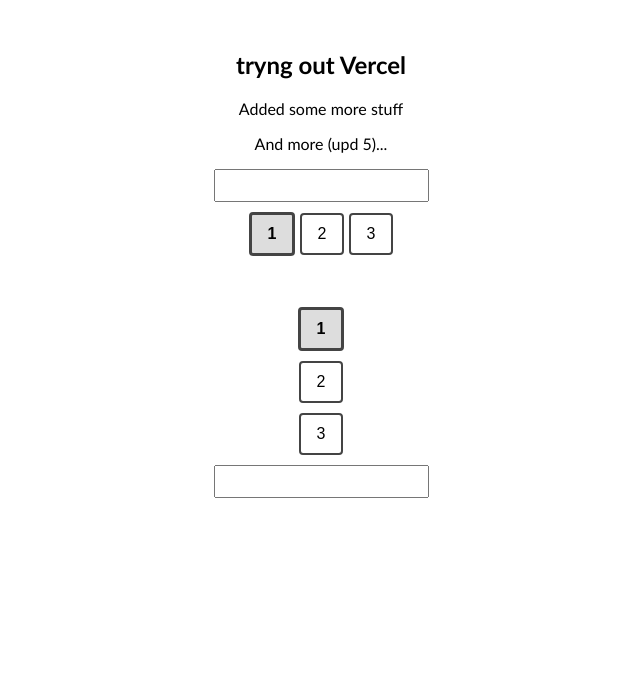
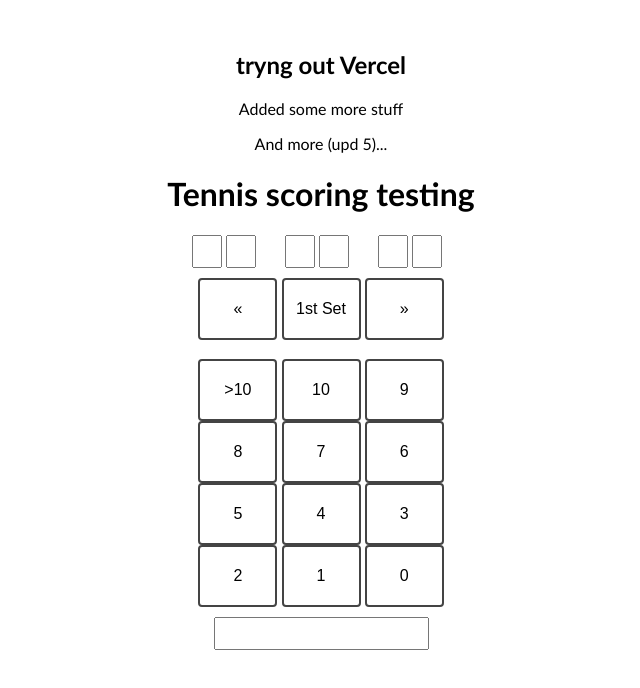
Before and after one commit to daknz/vercel-1, a plain HTML site: page index.html in a window 1280 px wide. Shown: the whole page, without its empty margins (319-959 px from the left). Drawn offline with Linux system fonts and the light colour scheme.

Commit message:
trying radio buttons 2

```diff
--- a/common.js
+++ b/common.js
@@ -0,0 +1,27 @@
+
+
+
+
+// T-SCORING ===========================================================================
+
+function displayRadioValue() {
+    var el = document.getElementsByName('scoreA');
+
+    for(i = 0; i < el.length; i++) {
+        console.log(el[i].id, el[i].checked, el[i].value);
+        if(el[i].checked) {
+        // document.getElementById("result").innerHTML = "Gender: "+ele[i].value;
+        console.log(el[i].value);
+        // let score = document.getElementById("score").innerHTML
+        // document.getElementById("score").innerHTML = score + el[i].value;
+        document.getElementById("s1a").value = el[i].value;
+        }
+    }
+}
+
+
+// Tried using the parent, but it always logs the previous one as well
+// document.getElementById("radios-score").addEventListener("click", displayRadioValue);
+document.getElementsByName("scoreA").forEach(radio => {
+    radio.addEventListener("click", displayRadioValue);
+});
--- a/index.html
+++ b/index.html
@@ -21,38 +21,86 @@
 
     </p>And more (upd 5)... </p>
 
-    <input type="text">
-
-    <div class="radio-toolbar">
-      <input type="radio" id="radioApple" name="score-s1" value="1" checked>
-      <label for="radioApple">1</label>
-
-      <input type="radio" id="radioBanana" name="score-s1" value="2">
-      <label for="radioBanana">2</label>
-
-      <input type="radio" id="radioOrange" name="score-s1" value="3">
-      <label for="radioOrange">3</label>
-    </div>
-
-    <p>&nbsp;</p>
+<!-- ================================================== -->
+    <h1>Tennis scoring testing</h1>
 
 
-    <div class="radio-toolbar">
-      <input type="radio" id="radioApple" name="score-s2" value="1" checked>
-      <label for="radioApple">1</label>
-    </div>
+    <input type="text" class="score" id="s1a">
+    <input type="text" class="score" id="s1b">
+    &nbsp;&nbsp;&nbsp;&nbsp;&nbsp;
+    <input type="text" class="score" id="s2a">
+    <input type="text" class="score" id="s2b">
+    &nbsp;&nbsp;&nbsp;&nbsp;&nbsp;
+    <input type="text" class="score" id="s3a">
+    <input type="text" class="score" id="s3b">
+    &nbsp;
 
-    <div class="radio-toolbar">
-      <input type="radio" id="radioBanana" name="score-s2" value="2">
-      <label for="radioBanana">2</label>
-    </div>
+    <div id="radios-score" class="radio-toolbar">
 
-    <div class="radio-toolbar">
-      <input type="radio" id="radioOrange" name="score-s2" value="3">
-      <label for="radioOrange">3</label>
+      <!-- ** change these three to actual buttons and text -->
+      <input type="radio" id="radioScoreA10" name="scoreA" value="10">
+      <label for="radioScoreA10">&#171;</label>
+
+      <input type="radio" id="radioScoreA10" name="scoreA" value="10">
+      <label for="radioScoreA10">1st Set</label>
+
+      <input type="radio" id="radioScoreA10" name="scoreA" value="10">
+      <label for="radioScoreA10">&#187;</label>
+
+      <br>
+      <br>
+
+      <input type="radio" id="radioScoreAMore" name="scoreA" value="More">
+      <label for="radioScoreAMore">>10</label>
+
+      <input type="radio" id="radioScoreA10" name="scoreA" value="10">
+      <label for="radioScoreA10">10</label>
+
+      <input type="radio" id="radioScoreA9" name="scoreA" value="9">
+      <label for="radioScoreA9">9</label>
+
+      <br>
+
+      <input type="radio" id="radioScoreA8" name="scoreA" value="8">
+      <label for="radioScoreA8">8</label>
+
+      <input type="radio" id="radioScoreA7" name="scoreA" value="7">
+      <label for="radioScoreA7">7</label>
+
+      <input type="radio" id="radioScoreA6" name="scoreA" value="6">
+      <label for="radioScoreA6">6</label>
+
+      <br>
+
+      <input type="radio" id="radioScoreA5" name="scoreA" value="5">
+      <label for="radioScoreA5">5</label>
+
+      <input type="radio" id="radioScoreA4" name="scoreA" value="4">
+      <label for="radioScoreA4">4</label>
+
+      <input type="radio" id="radioScoreA3" name="scoreA" value="3">
+      <label for="radioScoreA3">3</label>
+
+      <br>
+
+      <input type="radio" id="radioScoreA2" name="scoreA" value="2">
+      <label for="radioScoreA2">2</label>
+
+      <input type="radio" id="radioScoreA1" name="scoreA" value="1">
+      <label for="radioScoreA1">1</label>
+
+      <input type="radio" id="radioScoreA0" name="scoreA" value="0">
+      <label for="radioScoreA0">0</label>
+
+      <!-- <input type="text" name="scoreA" class="radio-alternative"> -->
+
     </div>
 
     <input type="text">
+
+
+
+
 
     <script src="common.js"></script>
   </body>
--- a/styles.css
+++ b/styles.css
@@ -12,7 +12,20 @@ input {
 }
 
 
-/* Radio button testing ------------------------------------------------- */
+/* T-SCORING =========================================================================== */
+
+body {
+  font-family: 'Calibri';
+  font-size: 16px;
+  margin: 50px;
+}
+
+input {
+  font-family: 'Calibri';
+  font-size: 16px;
+  padding: 5px;
+}
+
 
 .radio-toolbar {
   margin: 10px;
@@ -22,16 +35,22 @@ input {
   opacity: 0;
   position: fixed;
   width: 0;
+  /* box-sizing:content-box; */
 }
 
 .radio-toolbar label {
     display: inline-block;
     /* background-color: #ddd; */
-    padding: 10px 16px;
+    /* padding: 10px 16px; */
+    padding: 20px 0;
+    /* height: 60px; */
+    width: 75px;
     font-family: sans-serif, Arial;
     font-size: 16px;
     border: 2px solid #444;
     border-radius: 4px;
+    text-align: center;
+    justify-content: center;
 }
 
 .radio-toolbar label:hover {
@@ -40,13 +59,23 @@ input {
 
 
 .radio-toolbar input[type="radio"]:checked + label {
-    background-color: #ddd;
+    background-color: #bbb;
     border-color: #444;
     font-weight: bold;
-    border: 3px solid #444;
+    /* border: 1px solid #444; */
 
 }
 
 .radio-toolbar input[type="radio"]:focus + label {
-  border: 4px solid #444;
+  /* border: 4px solid #444; */
 }
+
+.radio-alternative {
+  padding: 10px 16px;
+  width: 40px;
+}
+
+.score{
+  width: 30px;
+  text-align: center;
+}
```
